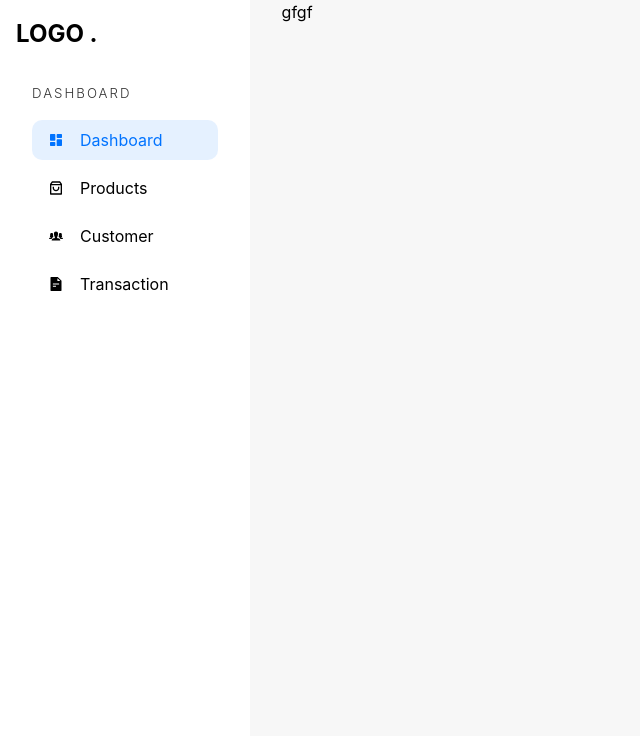
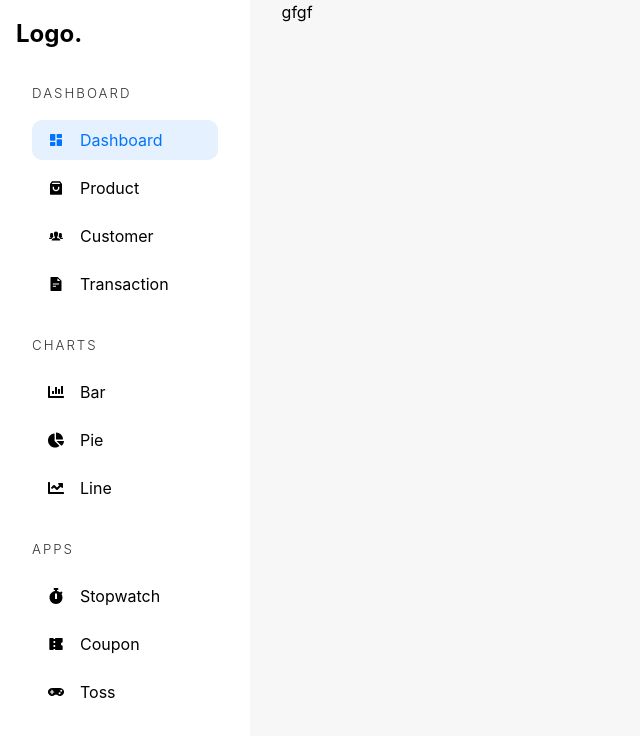
Before and after one commit to yashr775/AdminDashboard, a React (Vite) app: page /admin/dashboard in a window 1280 px wide. Shown: the top 736 px of the page, without its empty margins (0-640 px from the left). Built offline with nearby package versions, Linux system fonts and the light colour scheme.

Commit message:
sidebar completed

```diff
--- a/src/components/AdminSidebar.tsx
+++ b/src/components/AdminSidebar.tsx
@@ -1,14 +1,80 @@
+import { useEffect, useState } from "react";
 import { IconType } from "react-icons";
-import { RiDashboardFill, RiShoppingBag3Line } from "react-icons/ri";
-import { Link, useLocation } from "react-router-dom";
 import { AiFillFileText } from "react-icons/ai";
+import {
+  FaChartBar,
+  FaChartLine,
+  FaChartPie,
+  FaGamepad,
+  FaStopwatch,
+} from "react-icons/fa";
+import { HiMenuAlt4 } from "react-icons/hi";
 import { IoIosPeople } from "react-icons/io";
+import {
+  RiCoupon3Fill,
+  RiDashboardFill,
+  RiShoppingBag3Fill,
+} from "react-icons/ri";
+import { Link, Location, useLocation } from "react-router-dom";
 
 const AdminSidebar = () => {
   const location = useLocation();
+
+  const [showModal, setShowModal] = useState<boolean>(false);
+  const [phoneActive, setPhoneActive] = useState<boolean>(
+    window.innerWidth < 1100
+  );
+
+  const resizeHandler = () => {
+    setPhoneActive(window.innerWidth < 1100);
+  };
+
+  useEffect(() => {
+    window.addEventListener("resize", resizeHandler);
+
+    return () => {
+      window.removeEventListener("resize", resizeHandler);
+    };
+  }, []);
+
   return (
-    <aside>
-      <h2>LOGO .</h2>
+    <>
+      {phoneActive && (
+        <button id="hamburger" onClick={() => setShowModal(true)}>
+          <HiMenuAlt4 />
+        </button>
+      )}
+
+      <aside
+        style={
+          phoneActive
+            ? {
+                width: "20rem",
+                height: "100vh",
+                position: "fixed",
+                top: 0,
+                left: showModal ? "0" : "-20rem",
+                transition: "all 0.5s",
+              }
+            : {}
+        }
+      >
+        <h2>Logo.</h2>
+        <DivOne location={location} />
+        <DivTwo location={location} />
+        <DivThree location={location} />
+
+        {phoneActive && (
+          <button id="close-sidebar" onClick={() => setShowModal(false)}>
+            Close
+          </button>
+        )}
+      </aside>
+    </>
+  );
+};
+
+const DivOne = ({ location }: { location: Location }) => (
   <div>
     <h5>Dashboard</h5>
     <ul>
@@ -17,30 +83,80 @@ const AdminSidebar = () => {
         text="Dashboard"
         Icon={RiDashboardFill}
         location={location}
-          ></Li>
+      />
       <Li
         url="/admin/product"
-            text="Products"
-            Icon={RiShoppingBag3Line}
+        text="Product"
+        Icon={RiShoppingBag3Fill}
         location={location}
-          ></Li>
+      />
       <Li
-            url="/admin/customers"
+        url="/admin/customer"
         text="Customer"
         Icon={IoIosPeople}
         location={location}
-          ></Li>
+      />
       <Li
         url="/admin/transaction"
         text="Transaction"
         Icon={AiFillFileText}
         location={location}
-          ></Li>
+      />
     </ul>
   </div>
-    </aside>
 );
-};
+
+const DivTwo = ({ location }: { location: Location }) => (
+  <div>
+    <h5>Charts</h5>
+    <ul>
+      <Li
+        url="/admin/chart/bar"
+        text="Bar"
+        Icon={FaChartBar}
+        location={location}
+      />
+      <Li
+        url="/admin/chart/pie"
+        text="Pie"
+        Icon={FaChartPie}
+        location={location}
+      />
+      <Li
+        url="/admin/chart/line"
+        text="Line"
+        Icon={FaChartLine}
+        location={location}
+      />
+    </ul>
+  </div>
+);
+
+const DivThree = ({ location }: { location: Location }) => (
+  <div>
+    <h5>Apps</h5>
+    <ul>
+      <Li
+        url="/admin/app/stopwatch"
+        text="Stopwatch"
+        Icon={FaStopwatch}
+        location={location}
+      />
+      <Li
+        url="/admin/app/coupon"
+        text="Coupon"
+        Icon={RiCoupon3Fill}
+        location={location}
+      />
+      <Li
+        url="/admin/app/toss"
+        text="Toss"
+        Icon={FaGamepad}
+        location={location}
+      />
+    </ul>
+  </div>
+);
 
 interface LiProps {
   url: string;
```
Lines whose indentation alone changed are shown as unchanged.
